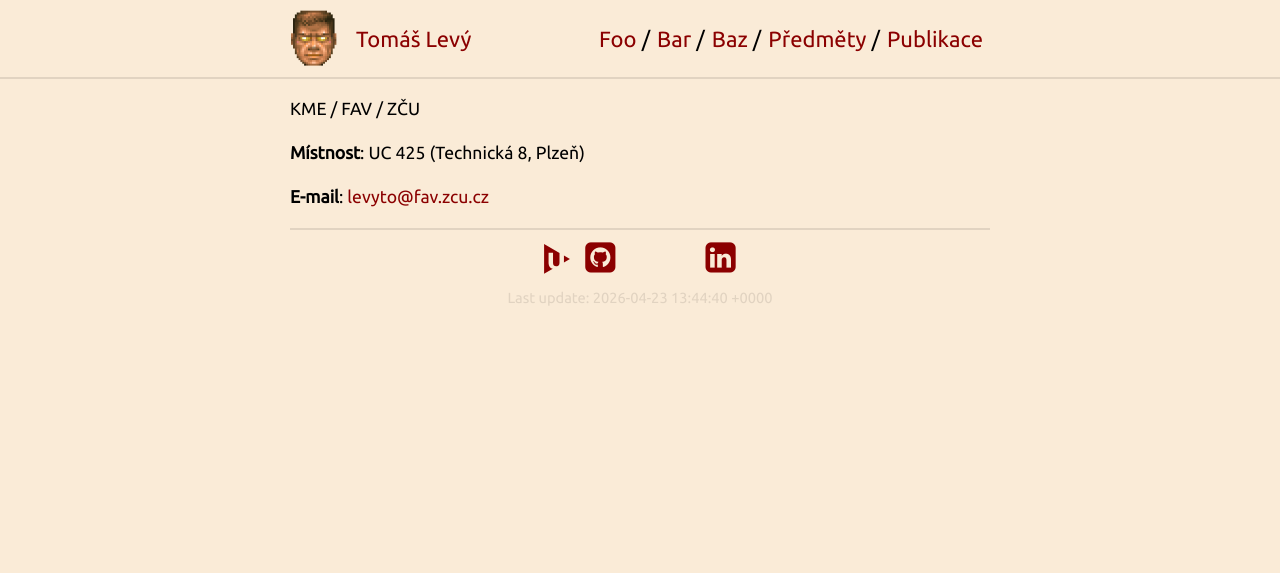
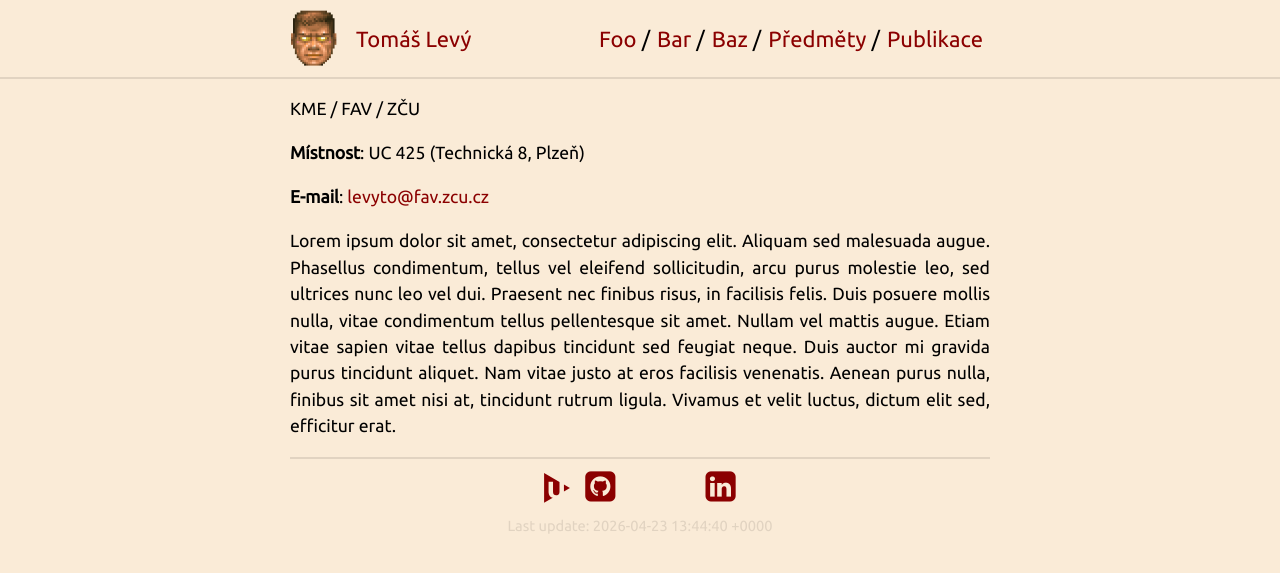
Before and after one commit to levyto/levyto.github.io, a Jekyll site: the page built from index.md, in a window 1280 px wide. Shown: the top 573 px of the page. Built offline with Jekyll 4.4.1, drawn with Linux system fonts in a browser that asks for light colours; nearby versions of some CDN libraries; a style sheet for code colours, icons or effects is not loaded.

Commit message:
GitHub pages uses older Sass build? --> Reverted back @use to @import in css files

```diff
--- a/_sass/_style.scss
+++ b/_sass/_style.scss
@@ -1,6 +1,11 @@
-@use "vars" as *;
-@use "typography" as *;
-@use "tables" as *;
+
+@import "vars";
+@import "typography";
+@import "tables";
+/* @use "vars" as *;
+ * @use "typography" as *;
+ * @use "tables" as *;
+ */
 
 /*
  * Basic
--- a/_sass/typography.scss
+++ b/_sass/typography.scss
@@ -1,4 +1,5 @@
-@use "vars" as *;
+@import "vars";
+// @use "vars" as *;
 
 .content {
     a:hover {
--- a/css/main.scss
+++ b/css/main.scss
@@ -1,4 +1,7 @@
 ---
 ---
-@use "style" as *;
-@use "monokai" as *;
+@import "style";
+@import "monokai";
+/* @use "style" as *;
+ * @use "monokai" as *;
+ */
--- a/index.md
+++ b/index.md
@@ -11,6 +11,7 @@ KME / FAV / ZČU
 
 **E-mail**: [levyto@fav.zcu.cz](mailto:levyto@fav.zcu.cz)
 
+Lorem ipsum dolor sit amet, consectetur adipiscing elit. Aliquam sed malesuada augue. Phasellus condimentum, tellus vel eleifend sollicitudin, arcu purus molestie leo, sed ultrices nunc leo vel dui. Praesent nec finibus risus, in facilisis felis. Duis posuere mollis nulla, vitae condimentum tellus pellentesque sit amet. Nullam vel mattis augue. Etiam vitae sapien vitae tellus dapibus tincidunt sed feugiat neque. Duis auctor mi gravida purus tincidunt aliquet. Nam vitae justo at eros facilisis venenatis. Aenean purus nulla, finibus sit amet nisi at, tincidunt rutrum ligula. Vivamus et velit luctus, dictum elit sed, efficitur erat.
 
 ---
 
```
